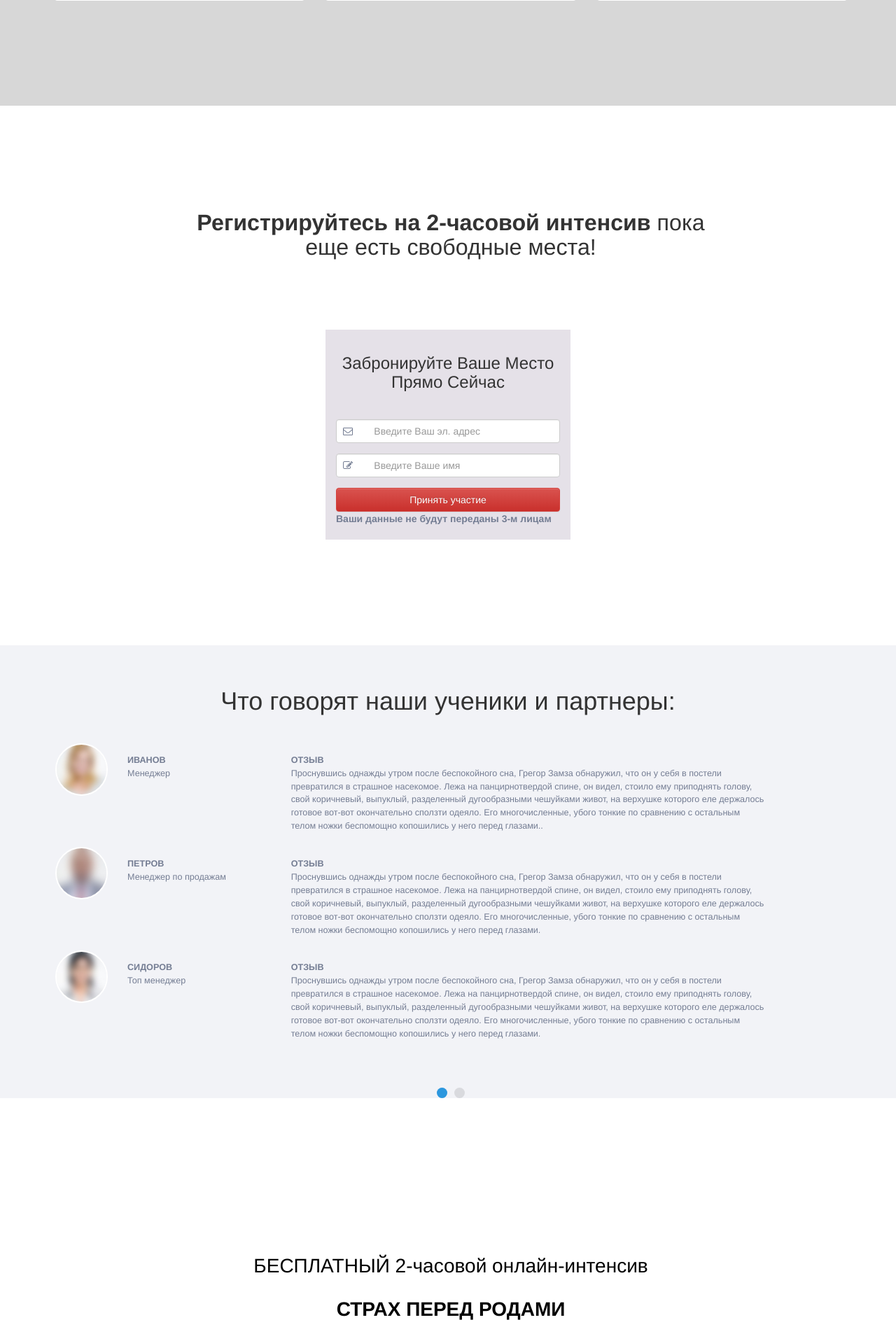
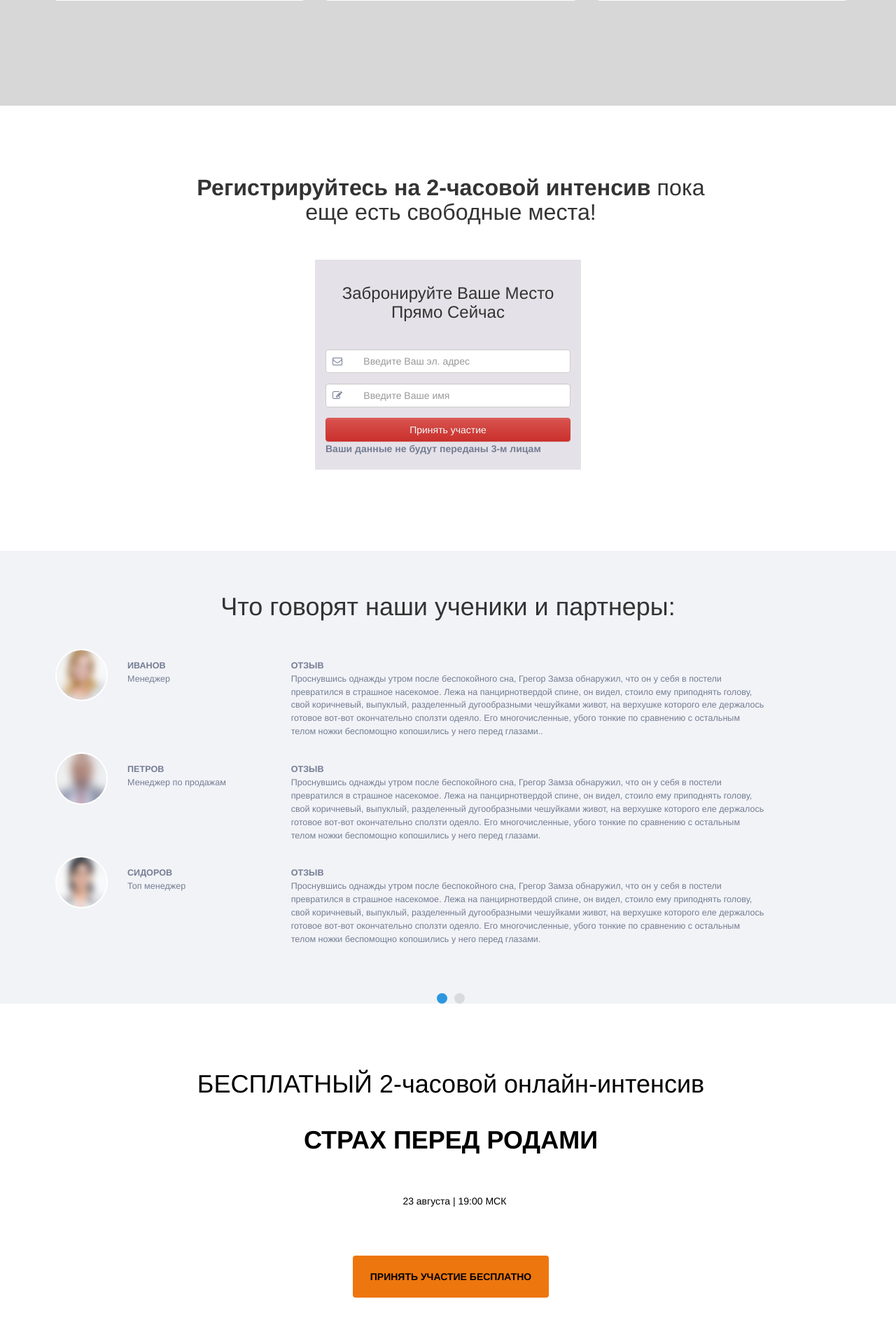
Before and after one commit to alex-birdeye/alex-birdeye.github.io, a PHP site: page / in a window 1280 px wide. Shown: the part 3025-4911 px from the top of the page at 70% size. Run offline with PHP 8.4, Linux system fonts and the light colour scheme.

Commit message:
Last section maded.

```diff
--- a/css/style.css
+++ b/css/style.css
@@ -120,10 +120,10 @@ a, a:hover, a:active, a:focus {
 }
 
 #mc_embed_signup {
-    width: 350px;
+    /*width: 350px;*/
     background-color: #e5e1e8;
-    margin: auto;
-    margin-top: 100px;
+    /*margin: auto;*/
+    margin-top: 50px;
     padding: 15px;
 }
 
@@ -182,10 +182,6 @@ a, a:hover, a:active, a:focus {
 .comment_block {
     margin-bottom: 20px;
     /*width: 100%;*/
-}
-
-#final_section_h1 {
-    color: #000;
 }
 
 /* 3. TYPOGRAPHY */
@@ -326,7 +322,7 @@ header > .container {
 .lj-text-button span {
     line-height: 56px;
     color: #fff;
-    margin: 0 25px;
+    /*margin: 0 25px;*/
 }
 
 .lj-text-button a,
@@ -708,7 +704,7 @@ header > .container {
 
 .countdown {
     background-color: #fff;
-    padding: 150px 0;
+    padding: 100px 0;
 }
 
 .lj-countdown-title h2 {
@@ -1623,6 +1619,9 @@ header > .container {
     background-color: #fff;
     padding: 75px 0;
 }
+div.contact * {
+    color: #000;
+}
 
 .lj-contact h4 {
     text-transform: uppercase;
--- a/index.html
+++ b/index.html
@@ -74,7 +74,7 @@
                 <!-- BUTTONS -->
                 <div class="row">
                     <div class="col-xs-12 col-sm-8 col-sm-offset-2 lj-buttons wow fadeInUp" data-wow-delay="1.5s">
-                        <a href="#" class="lj-button-left">Принять участие бесплатно <!--<i class="fa fa-long-arrow-right"></i>--></a>
+                        <a href="#registration" class="lj-button-left">Принять участие бесплатно <!--<i class="fa fa-long-arrow-right"></i>--></a>
                     </div>
                 </div>
                 <!-- /BUTTONS -->
@@ -110,7 +110,7 @@
                             <li><i class="fa-li fa fa-bolt"></i> ------------------------------</li>
                             <li><i class="fa-li fa fa-bolt"></i> ------------------------------</li>
                         </ul>
-                        <a href="#" class="lj-product-button-left">Принять участие бесплатно <!--<i class="fa fa-long-arrow-right"></i>--></a>
+                        <a href="#registration" class="lj-product-button-left">Принять участие бесплатно <!--<i class="fa fa-long-arrow-right"></i>--></a>
                     </div>
                 </div>
                 <!-- /COLUMNS -->
@@ -213,7 +213,7 @@
         <!-- /ICONS -->
 
         <!-- COUNTDOWN -->
-        <div class="countdown module">
+        <div class="countdown module" id="registration">
             <div class="container">
                 <!-- TITLE -->
                 <div class="row">
@@ -223,7 +223,7 @@
                 </div>
                 <!-- Begin MailChimp Signup Form -->
                 <!--<link href="//cdn-images.mailchimp.com/embedcode/classic-081711.css" rel="stylesheet" type="text/css">-->
-                <div class="form-group" id="mc_embed_signup">
+                <div class="form-group col-md-offset-4 col-md-4" id="mc_embed_signup">
                     <form action="//cloudacces.us11.list-manage.com/subscribe/post?u=15d395ba87de1c9766c823815&amp;id=cfe7f185ab" method="post" id="mc-embedded-subscribe-form" name="mc-embedded-subscribe-form" class="validate" target="_blank" novalidate>
                         <div id="mc_embed_signup_scroll">
                             <h3>Забронируйте Ваше Место Прямо Сейчас</h3>
@@ -844,8 +844,16 @@
             <div class="contact module">
                 <div class="container">
                     <div class="row">
-                        <div class="col-xs-12 lj-title wow fadeInDown" data-wow-delay="0.5s">
+                        <div class="col-xs-12 wow fadeInDown" data-wow-delay="0.5s">
                             <h1 class="lj-text-center" id="final_section_h1">БЕСПЛАТНЫЙ 2-часовой онлайн-интенсив <br><br> <strong>СТРАХ ПЕРЕД РОДАМИ</strong></h1>
+                            <div class="col-sm-3 col-sm-offset-4 lj-text-button wow fadeInDown">
+                                <span>23 августа | 19:00 МСК</span>
+                            </div>
+                        </div>
+                    </div>
+                    <div class="row">
+                        <div class="col-xs-12 col-sm-8 col-sm-offset-2 lj-buttons wow fadeInUp" data-wow-delay="1.5s">
+                            <a href="#registration" class="lj-button-left">Принять участие бесплатно <!--<i class="fa fa-long-arrow-right"></i>--></a>
                         </div>
                     </div>
                 </div>
```
